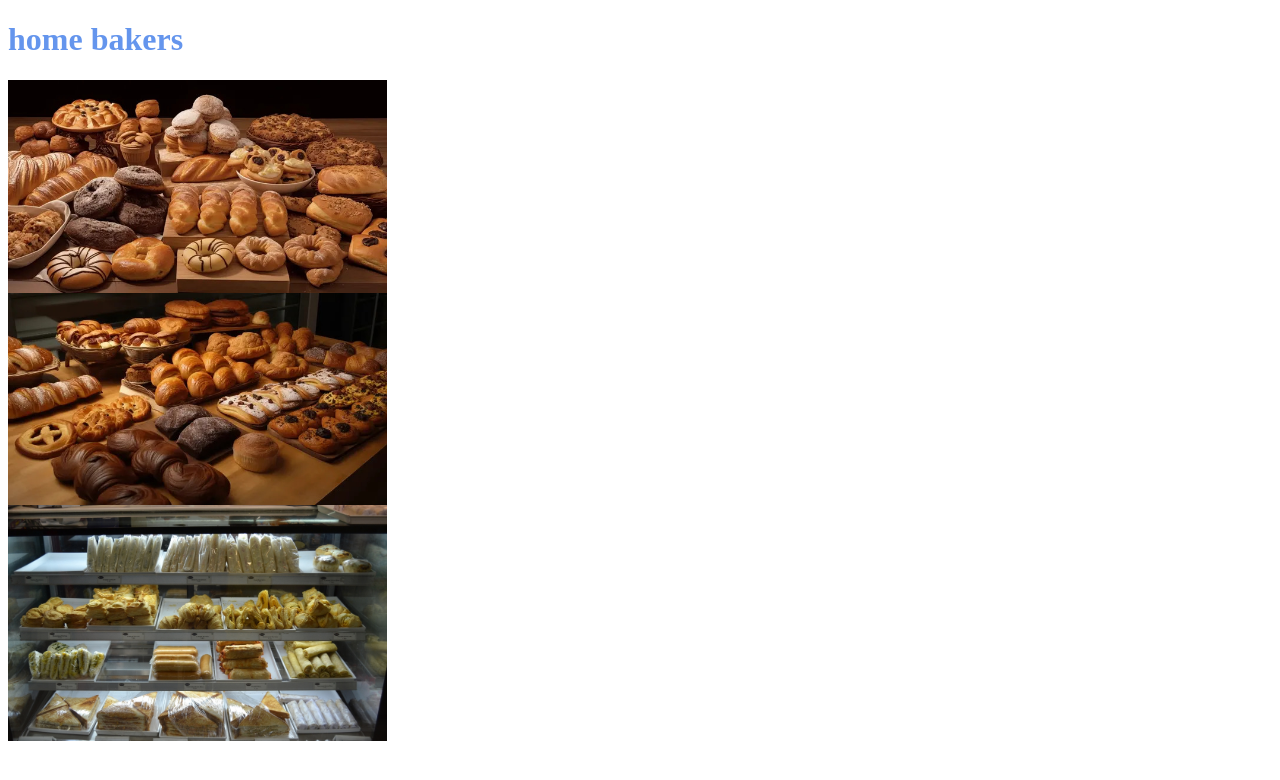
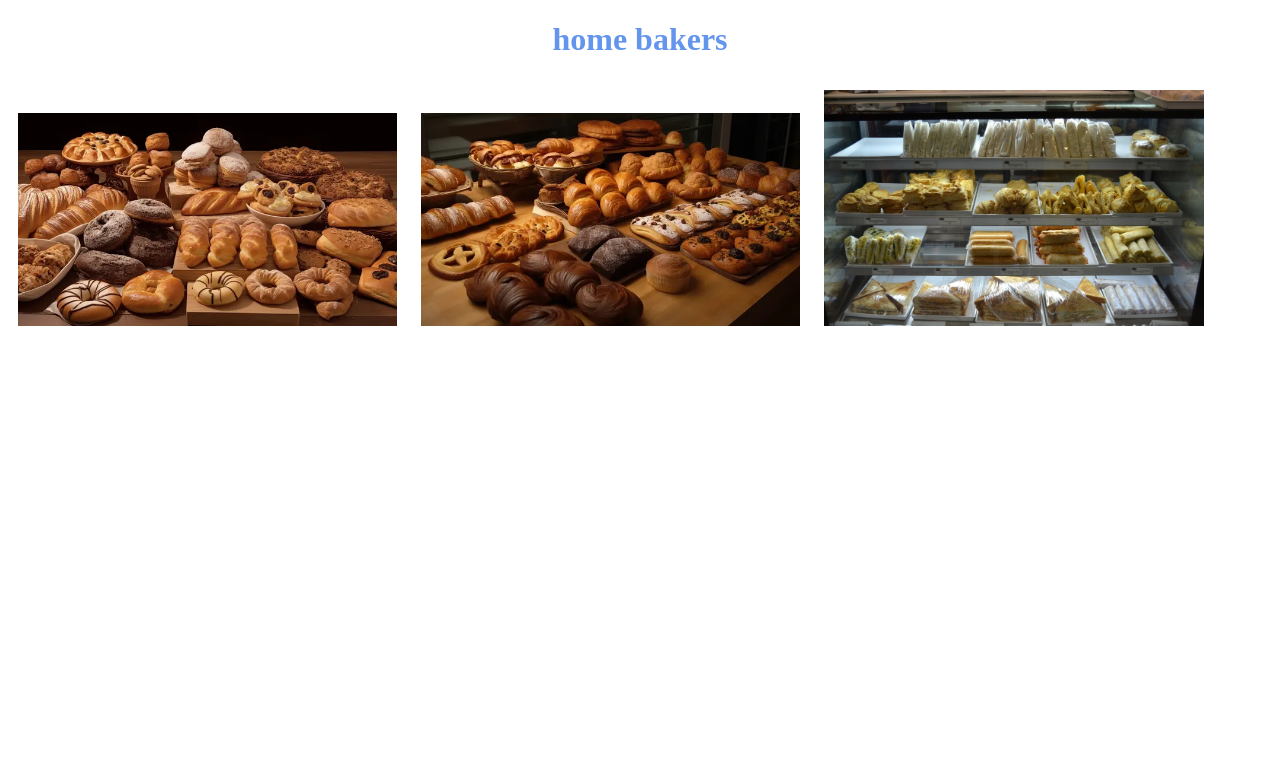
Before and after one commit to nasraabid/Home_Bakers, a plain HTML site: page index.html in a window 1280 px wide. Drawn offline with Linux system fonts and the light colour scheme.

Commit message:
style in include

```diff
--- a/index.html
+++ b/index.html
@@ -7,12 +7,15 @@
     <style>
         h1{
             color: cornflowerblue;
+            text-align: center;
 
         }
         img{
             height: 20%;
             width: 30%;
-            display: flex;
+            padding: 10px;
+            display: inline;
+
         }
     </style>
 </head>
```
